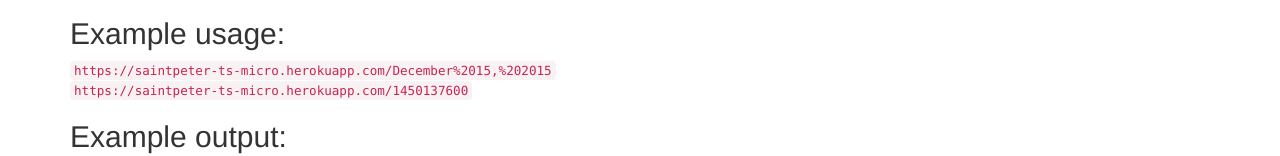
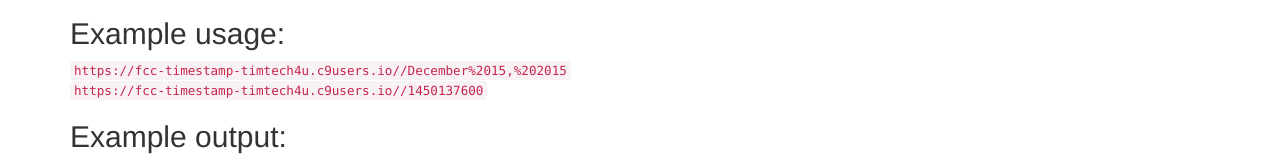
Before and after one commit to Timtech4u/fcc-timestamp, a website: page index.html in a window 1280 px wide. Shown: the part 248-404 px from the top of the page. Drawn offline with nearby package versions, Linux system fonts and the light colour scheme.

Commit message:
Added C9 URL

```diff
--- a/index.html
+++ b/index.html
@@ -21,8 +21,8 @@
         </ol>
     </blockquote>
     <h2>Example usage:</h2>
-    <code>https://saintpeter-ts-micro.herokuapp.com/December%2015,%202015</code><br>
-    <code>https://saintpeter-ts-micro.herokuapp.com/1450137600</code>
+    <code>https://fcc-timestamp-timtech4u.c9users.io//December%2015,%202015</code><br>
+    <code>https://fcc-timestamp-timtech4u.c9users.io//1450137600</code>
     <h2>Example output:</h2>
     <code>{ "unix": 1450137600, "natural": "December 15, 2015" }</code><br>
     <code>{ "unix": null, "natural": null }</code>
```
